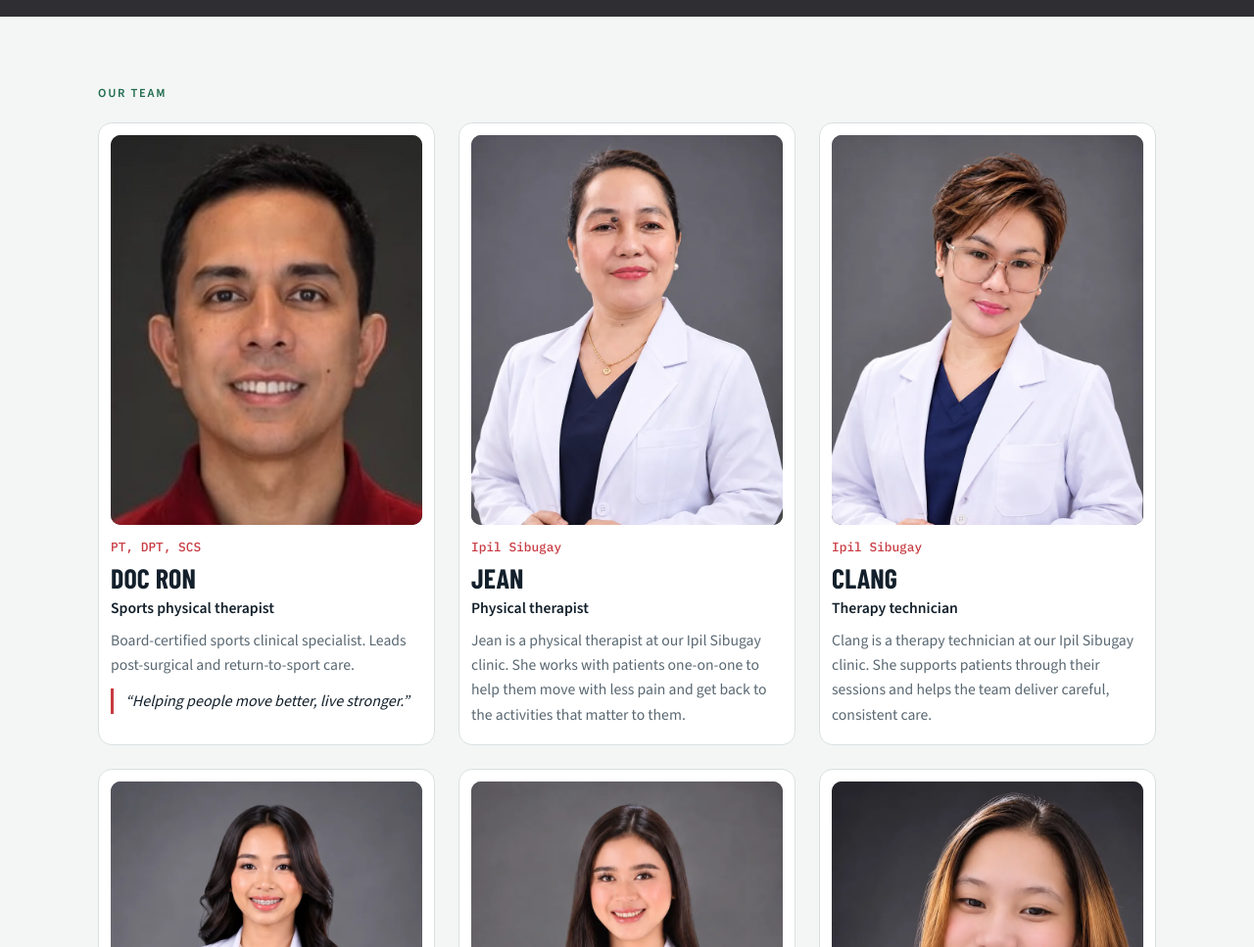
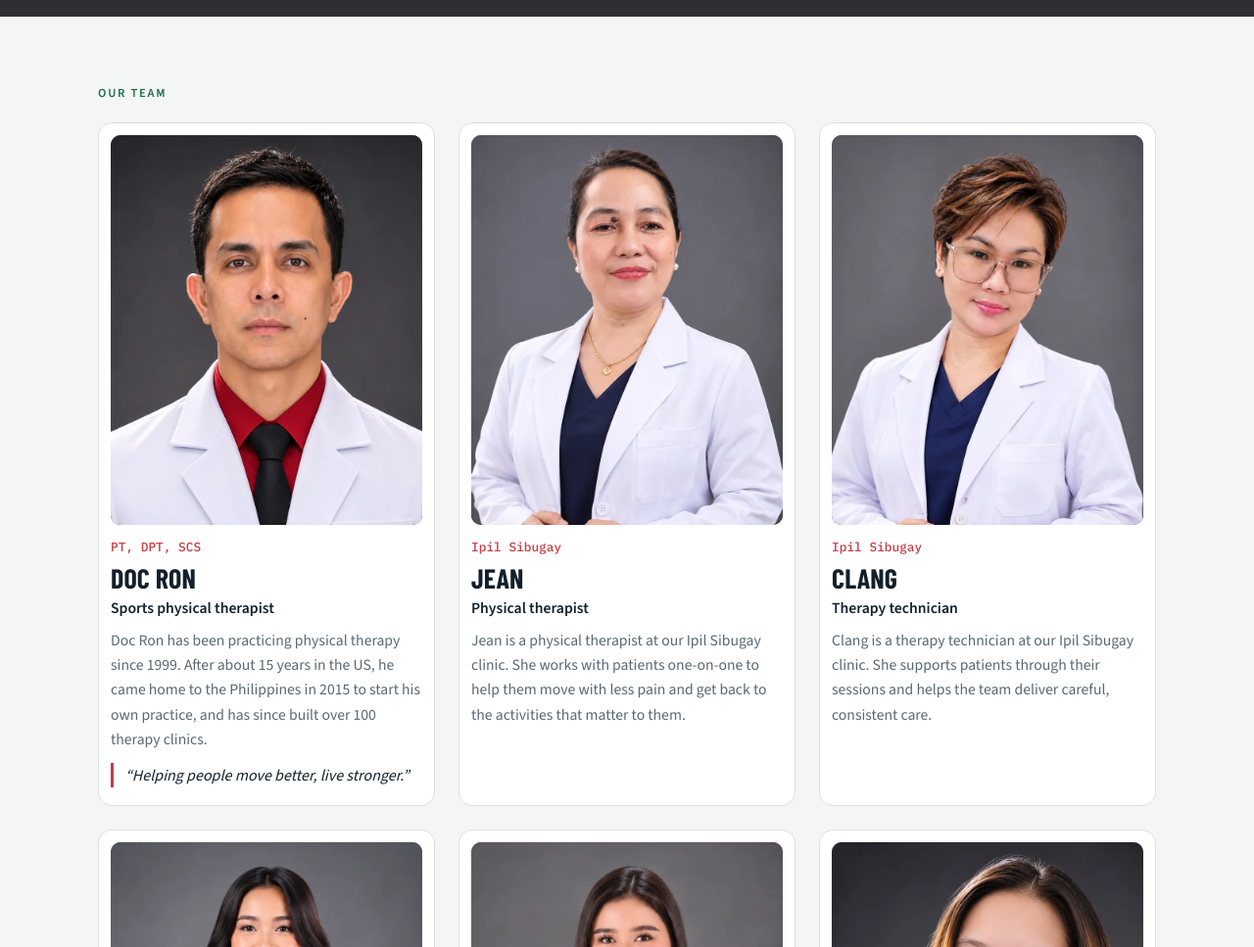
Before and after one commit to furiousdoc34/angrydoc-funnels, a plain HTML site: page index.html in a window 1280 px wide. Shown: the part 2240-3207 px from the top of the page at 98% size. Drawn offline with nearby package versions, Linux system fonts and the light colour scheme; a web font is replaced by a local one.

Commit message:
Update Doc Ron’s team photo and practice bio
Swap in a new 800px headshot at assets/doc-ron-2.webp, and replace
the short specialist blurb with his practice history since 1999,
including the years in the US, his 2015 return, and the 100+ clinics.
Keep his existing quote.

```diff
--- a/index.html
+++ b/index.html
@@ -368,12 +368,12 @@ footer .wrap { display: flex; justify-content: space-between; gap: 12px; flex-wr
       </div>
       <div class="team">
         <article class="member">
-          <img class="headshot" src="assets/doc-ron.jpg" alt="Doc Ron, sports physical therapist" width="222" height="376">
+          <img class="headshot" src="assets/doc-ron-2.webp" alt="Doc Ron, sports physical therapist" width="800" height="1067">
           <div class="member-text">
             <span class="creds">PT, DPT, SCS</span>
             <h3>Doc Ron</h3>
             <p class="role">Sports physical therapist</p>
-            <p>Board-certified sports clinical specialist. Leads post-surgical and return-to-sport care.</p>
+            <p>Doc Ron has been practicing physical therapy since 1999. After about 15 years in the US, he came home to the Philippines in 2015 to start his own practice, and has since built over 100 therapy clinics.</p>
             <blockquote>“Helping people move better, live stronger.”</blockquote>
           </div>
         </article>
```
Also changed, not shown: assets/doc-ron-2.webp (added).
